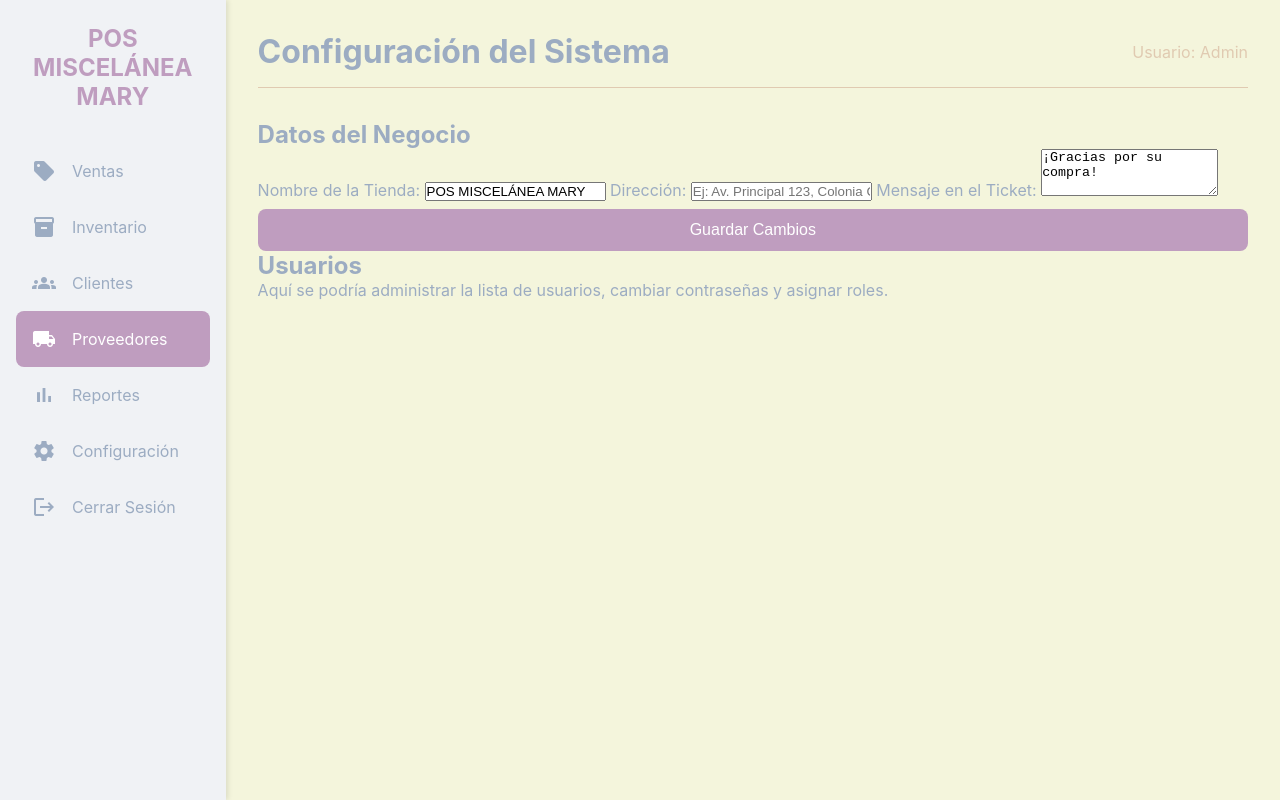
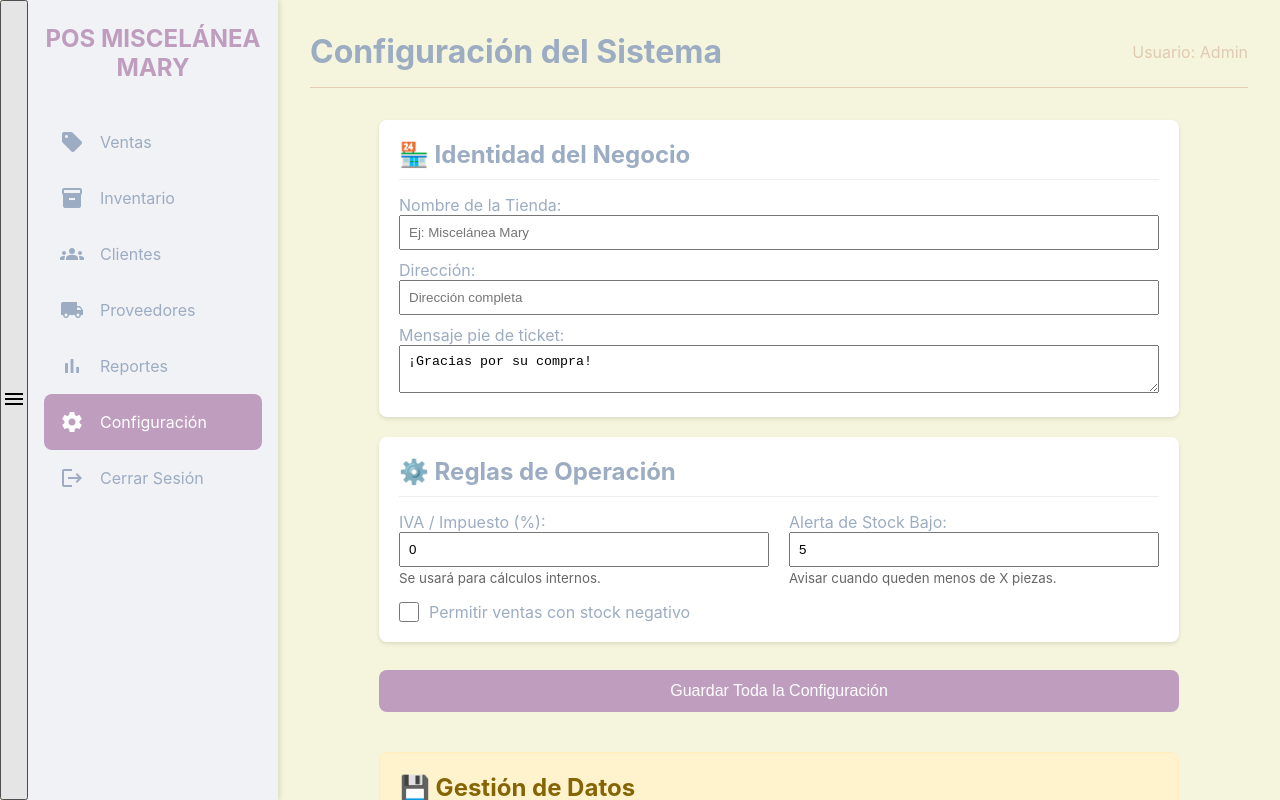
Before and after one commit to Al4arad0/POS_MISCELANEA, a plain HTML site: page configuracion.html in a window 1280 px wide. Drawn offline with Linux system fonts and the light colour scheme; files that its build step writes are made by us from their sources.

Commit message:
Update configuracion.html with new scripts and styles

```diff
--- a/configuracion.html
+++ b/configuracion.html
@@ -4,11 +4,18 @@
     <meta charset="UTF-8">
     <meta name="viewport" content="width=device-width, initial-scale=1.0">
     <title>Configuración - POS Miscelánea Mary</title>
-    <link rel="stylesheet" href="css/styles.css">
+    <link rel="stylesheet" href="styles.css">
+    <script type="module" src="configuracion.js"></script>
+    <script type="module" src="seguridad.js"></script>
+    <script src="responsive.js" defer></script>
     <link href="https://fonts.googleapis.com/icon?family=Material+Icons" rel="stylesheet">
 </head>
 <body>
+    <button id="mobile-menu-btn" class="menu-btn">
+        <span class="material-icons">menu</span>
+    </button>
 
+    <div id="overlay" class="overlay"></div>
     <div class="sidebar">
         <div class="logo">POS MISCELÁNEA MARY</div>
         <nav>
@@ -16,10 +23,10 @@
                 <li><a href="ventas.html"><span class="material-icons">sell</span> Ventas</a></li>
                 <li><a href="inventario.html"><span class="material-icons">inventory_2</span> Inventario</a></li>
                 <li><a href="clientes.html"><span class="material-icons">groups</span> Clientes</a></li>
-                <li><a href="proveedores.html" class="active"><span class="material-icons">local_shipping</span> Proveedores</a></li>
+                <li><a href="proveedores.html"><span class="material-icons">local_shipping</span> Proveedores</a></li>
                 <li><a href="reportes.html"><span class="material-icons">bar_chart</span> Reportes</a></li>
-                <li><a href="configuracion.html"><span class="material-icons">settings</span> Configuración</a></li>
-                <li><a href="main.html"><span class="material-icons">logout</span> Cerrar Sesión</a></li>
+                <li><a href="configuracion.html" class="active"><span class="material-icons">settings</span> Configuración</a></li>
+                <li><a href="#" onclick="logout()"><span class="material-icons">logout</span> Cerrar Sesión</a></li>
             </ul>
         </nav>
     </div>
@@ -32,30 +39,59 @@
         </div>
     </header>
 
-        <section class="settings-container">
-            <h2>Datos del Negocio</h2>
-            <form id="businessDetailsForm">
-                <label for="storeName">Nombre de la Tienda:</label>
-                <input type="text" id="storeName" value="POS MISCELÁNEA MARY">
+    <div class="settings-wrapper" style="max-width: 800px; margin: 0 auto;">
 
-                <label for="storeAddress">Dirección:</label>
-                <input type="text" id="storeAddress" placeholder="Ej: Av. Principal 123, Colonia Centro">
+        <section class="settings-card" style="background: white; padding: 20px; border-radius: 8px; margin-bottom: 20px; box-shadow: 0 2px 4px rgba(0,0,0,0.1);">
+            <h2 style="border-bottom: 1px solid #eee; padding-bottom: 10px; margin-bottom: 15px;">🏪 Identidad del Negocio</h2>
+            <form id="identityForm">
+                <label>Nombre de la Tienda:</label>
+                <input type="text" id="storeName" placeholder="Ej: Miscelánea Mary" style="width: 100%; padding: 8px; margin-bottom: 10px;">
 
-                <label for="ticketFooter">Mensaje en el Ticket:</label>
-                <textarea id="ticketFooter" rows="3">¡Gracias por su compra!</textarea>
+                <label>Dirección:</label>
+                <input type="text" id="storeAddress" placeholder="Dirección completa" style="width: 100%; padding: 8px; margin-bottom: 10px;">
 
-                <button type="submit" class="checkout-btn">Guardar Cambios</button>
+                <label>Mensaje pie de ticket:</label>
+                <textarea id="ticketFooter" rows="2" style="width: 100%; padding: 8px;">¡Gracias por su compra!</textarea>
             </form>
         </section>
 
-        <section class="settings-container">
-            <h2>Usuarios</h2>
-            <p>Aquí se podría administrar la lista de usuarios, cambiar contraseñas y asignar roles.</p>
-            <!-- Futura tabla de usuarios y formulario de gestión -->
+        <section class="settings-card" style="background: white; padding: 20px; border-radius: 8px; margin-bottom: 20px; box-shadow: 0 2px 4px rgba(0,0,0,0.1);">
+            <h2 style="border-bottom: 1px solid #eee; padding-bottom: 10px; margin-bottom: 15px;">⚙️ Reglas de Operación</h2>
+            <form id="rulesForm">
+                <div style="display: flex; gap: 20px;">
+                    <div style="flex: 1;">
+                        <label>IVA / Impuesto (%):</label>
+                        <input type="number" id="taxRate" placeholder="0" value="0" style="width: 100%; padding: 8px;">
+                        <small style="color: #666;">Se usará para cálculos internos.</small>
+                    </div>
+                    <div style="flex: 1;">
+                        <label>Alerta de Stock Bajo:</label>
+                        <input type="number" id="lowStockThreshold" placeholder="5" value="5" style="width: 100%; padding: 8px;">
+                        <small style="color: #666;">Avisar cuando queden menos de X piezas.</small>
+                    </div>
+                </div>
+
+                <div style="margin-top: 15px; display: flex; align-items: center; gap: 10px;">
+                    <input type="checkbox" id="allowNegativeStock" style="width: 20px; height: 20px;">
+                    <label for="allowNegativeStock" style="cursor: pointer; margin:0;">Permitir ventas con stock negativo</label>
+                </div>
+            </form>
+        </section>
+
+        <button id="saveSettingsBtn" class="checkout-btn" style="margin-bottom: 40px;">Guardar Toda la Configuración</button>
+
+
+        <section class="settings-card" style="background: #fff3cd; padding: 20px; border-radius: 8px; border: 1px solid #ffeeba;">
+            <h2 style="color: #856404; border-bottom: 1px solid #ffeeba; padding-bottom: 10px; margin-bottom: 15px;">💾 Gestión de Datos</h2>
+            <p style="margin-bottom: 15px;">Descarga una copia de seguridad de tus datos actuales.</p>
+
+            <div style="display: flex; gap: 10px;">
+                <button id="exportSalesBtn" class="checkout-btn" style="background-color: #17a2b8;">Exportar Ventas (JSON)</button>
+                <button id="exportInventoryBtn" class="checkout-btn" style="background-color: #6c757d;">Exportar Inventario (JSON)</button>
+            </div>
         </section>
 
     </div>
-
-    <script src="js/configuracion.js" defer></script>
+</div>
 </body>
 </html>
```
Lines whose indentation alone changed are shown as unchanged.
